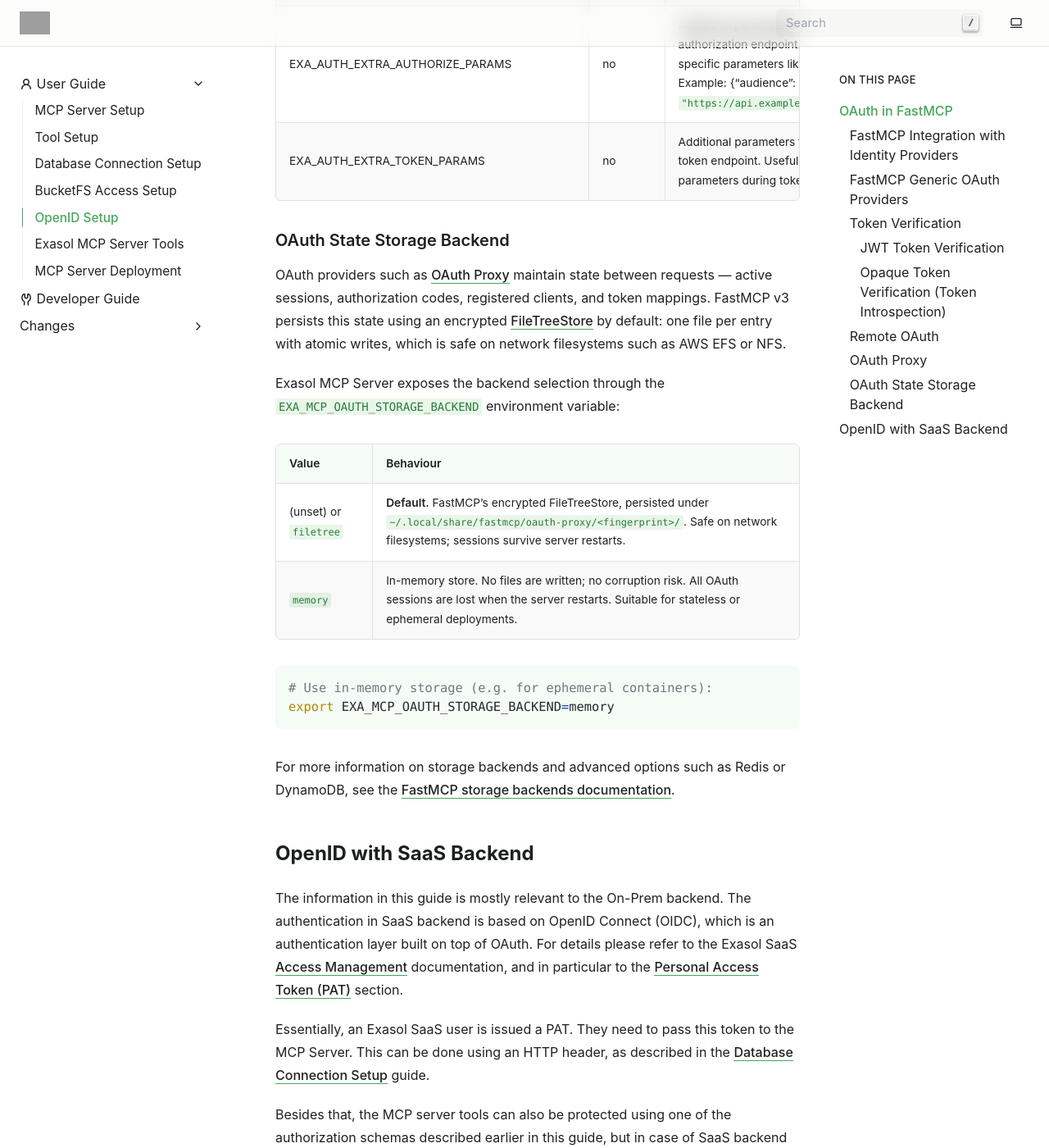
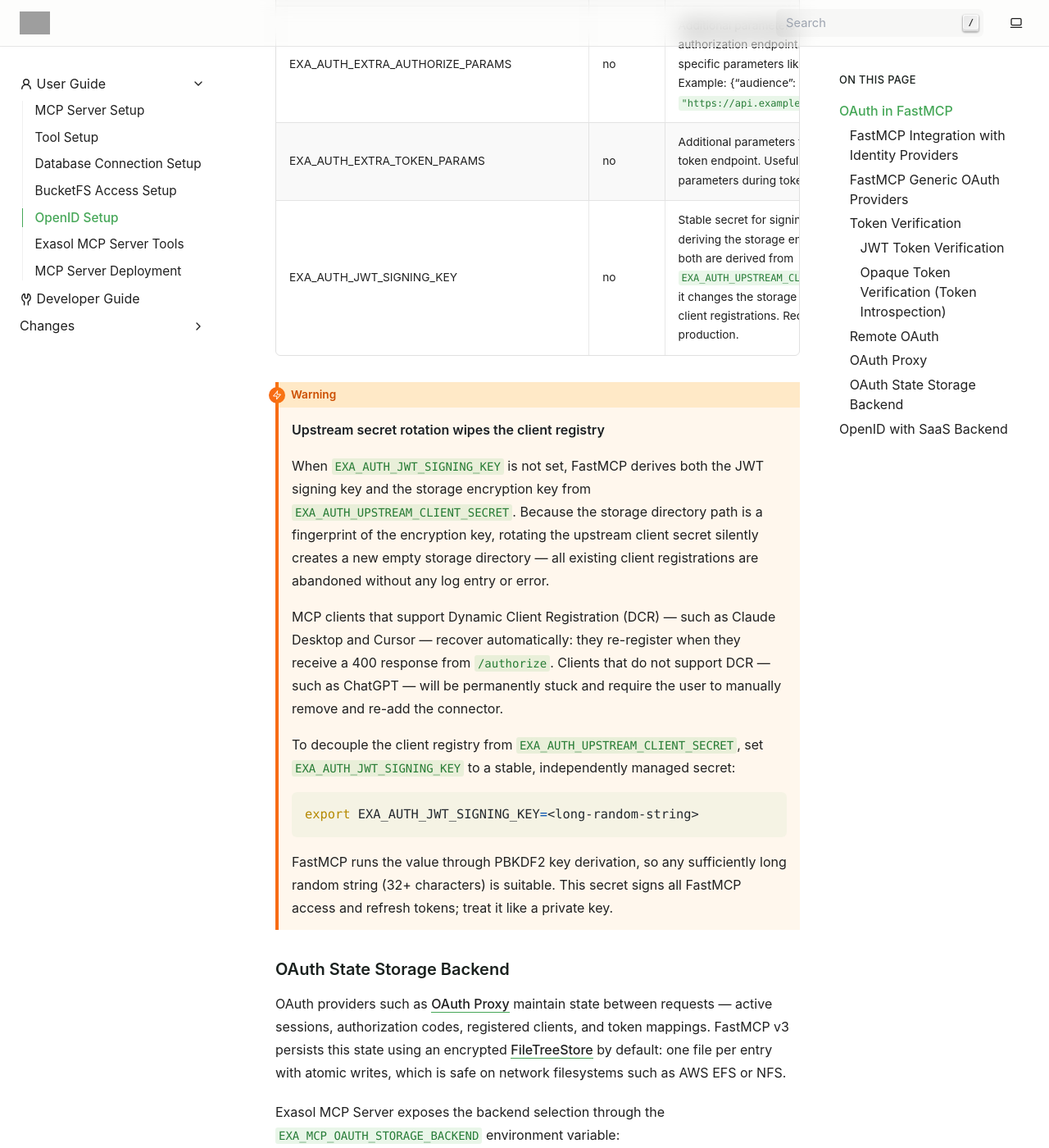
Before and after one commit to exasol/mcp-server, a Sphinx documentation site: the page built from doc/user_guide/open_id_setup.rst, in a window 1280 px wide and 1400 px high, scrolled down 6490 px. Shown: the whole window at 82% size. Built offline with Sphinx 7.4.7, drawn with Linux system fonts in a browser that asks for light colours; grey boxes are pictures that could not be loaded.

Commit message:
#184: Added jwt_signing_key to OAuthProxy Info

```diff
--- a/doc/user_guide/open_id_setup.rst
+++ b/doc/user_guide/open_id_setup.rst
@@ -252,6 +252,40 @@
 | EXA_AUTH_EXTRA_TOKEN_PARAMS              |    no    | Additional parameters to forward to the upstream token endpoint.             |
 |                                          |          | Useful for provider-specific parameters during token exchange.               |
 +------------------------------------------+----------+------------------------------------------------------------------------------+
+| EXA_AUTH_JWT_SIGNING_KEY                 |    no    | Stable secret for signing FastMCP JWTs and deriving the storage              |
+|                                          |          | encryption key. When unset, both are derived from                            |
+|                                          |          | ``EXA_AUTH_UPSTREAM_CLIENT_SECRET``, so rotating it changes the              |
+|                                          |          | storage directory and wipes all client registrations.                        |
+|                                          |          | Recommended for production.                                                  |
++------------------------------------------+----------+------------------------------------------------------------------------------+
+
+.. warning::
+
+   **Upstream secret rotation wipes the client registry**
+
+   When ``EXA_AUTH_JWT_SIGNING_KEY`` is not set, FastMCP derives both the JWT
+   signing key and the storage encryption key from
+   ``EXA_AUTH_UPSTREAM_CLIENT_SECRET``. Because the storage directory path is
+   a fingerprint of the encryption key, rotating the upstream client secret
+   silently creates a new empty storage directory — all existing client
+   registrations are abandoned without any log entry or error.
+
+   MCP clients that support Dynamic Client Registration (DCR) — such as Claude
+   Desktop and Cursor — recover automatically: they re-register when they
+   receive a 400 response from ``/authorize``. Clients that do not support DCR
+   — such as ChatGPT — will be permanently stuck and require the user to
+   manually remove and re-add the connector.
+
+   To decouple the client registry from ``EXA_AUTH_UPSTREAM_CLIENT_SECRET``,
+   set ``EXA_AUTH_JWT_SIGNING_KEY`` to a stable, independently managed secret:
+
+   .. code-block:: shell
+
+       export EXA_AUTH_JWT_SIGNING_KEY=<long-random-string>
+
+   FastMCP runs the value through PBKDF2 key derivation, so any sufficiently
+   long random string (32+ characters) is suitable. This secret signs all
+   FastMCP access and refresh tokens; treat it like a private key.
 
 OAuth State Storage Backend
 ^^^^^^^^^^^^^^^^^^^^^^^^^^^
```
Also changed, not shown: 1 other file.
